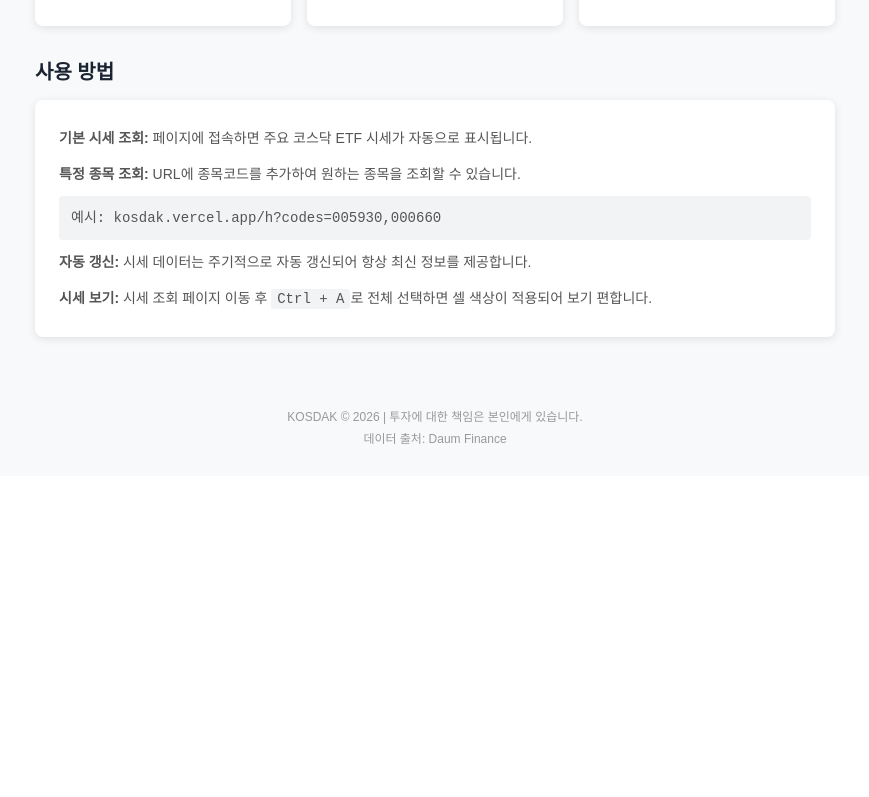
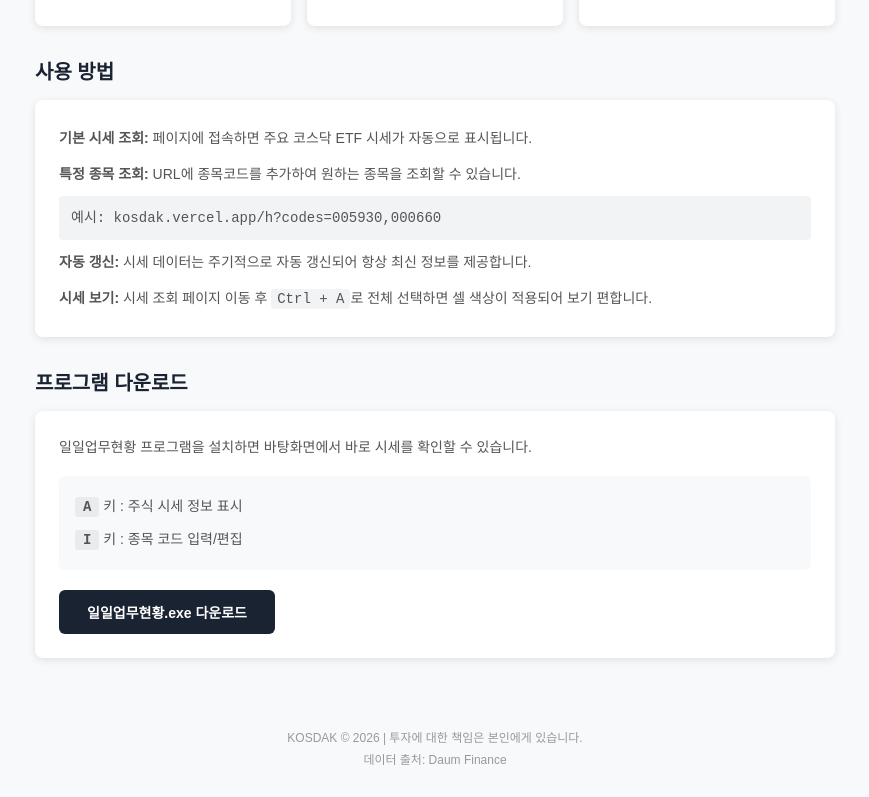
Before and after one commit to Kimbj/kosdak, a Next.js app: page / in a window 1280 px wide. Shown: the part 472-1269 px from the top of the page, without its empty margins (205-1074 px from the left). Before the commit the page ends 948 px from the top, so only its background shows below. Built offline with nearby package versions, Linux system fonts and the light colour scheme; no server answers.

Commit message:
Add download section for 일일업무현황.exe with shortcut key guide
- A key: show stock quotes
- I key: edit stock codes

Co-Authored-By: Claude Opus 4.6 <noreply@anthropic.com>

```diff
--- a/src/app/page.tsx
+++ b/src/app/page.tsx
@@ -480,6 +480,58 @@ export default function Landing() {
         </div>
       </section>
 
+      {/* 프로그램 다운로드 */}
+      <section style={{ maxWidth: '800px', margin: '30px auto', padding: '0 20px' }}>
+        <h2 style={{ fontSize: '20px', marginBottom: '15px', color: '#1a2332' }}>
+          프로그램 다운로드
+        </h2>
+        <div style={{
+          backgroundColor: '#fff',
+          borderRadius: '8px',
+          padding: '24px',
+          boxShadow: '0 2px 8px rgba(0,0,0,0.1)',
+        }}>
+          <p style={{ fontSize: '14px', color: '#555', lineHeight: '1.8', margin: '0 0 16px 0' }}>
+            일일업무현황 프로그램을 설치하면 바탕화면에서 바로 시세를 확인할 수 있습니다.
+          </p>
+          <div style={{
+            backgroundColor: '#f8f9fa',
+            borderRadius: '6px',
+            padding: '16px',
+            marginBottom: '20px',
+            fontSize: '14px',
+            lineHeight: '2',
+            color: '#555',
+          }}>
+            <p style={{ margin: '0 0 4px 0' }}>
+              <span style={{ fontFamily: 'monospace', backgroundColor: '#e9ecef', padding: '2px 8px', borderRadius: '3px', fontWeight: 600 }}>A</span> 키 : 주식 시세 정보 표시
+            </p>
+            <p style={{ margin: 0 }}>
+              <span style={{ fontFamily: 'monospace', backgroundColor: '#e9ecef', padding: '2px 8px', borderRadius: '3px', fontWeight: 600 }}>I</span> 키 : 종목 코드 입력/편집
+            </p>
+          </div>
+          <a
+            href="/download/일일업무현황.exe"
+            download
+            style={{
+              display: 'inline-block',
+              padding: '12px 28px',
+              backgroundColor: '#1a2332',
+              color: '#fff',
+              fontSize: '14px',
+              fontWeight: 600,
+              borderRadius: '6px',
+              textDecoration: 'none',
+              transition: 'opacity 0.15s',
+            }}
+            onMouseOver={(e) => (e.currentTarget.style.opacity = '0.85')}
+            onMouseOut={(e) => (e.currentTarget.style.opacity = '1')}
+          >
+            일일업무현황.exe 다운로드
+          </a>
+        </div>
+      </section>
+
       {/* 푸터 */}
       <footer style={{
         textAlign: 'center',
```
